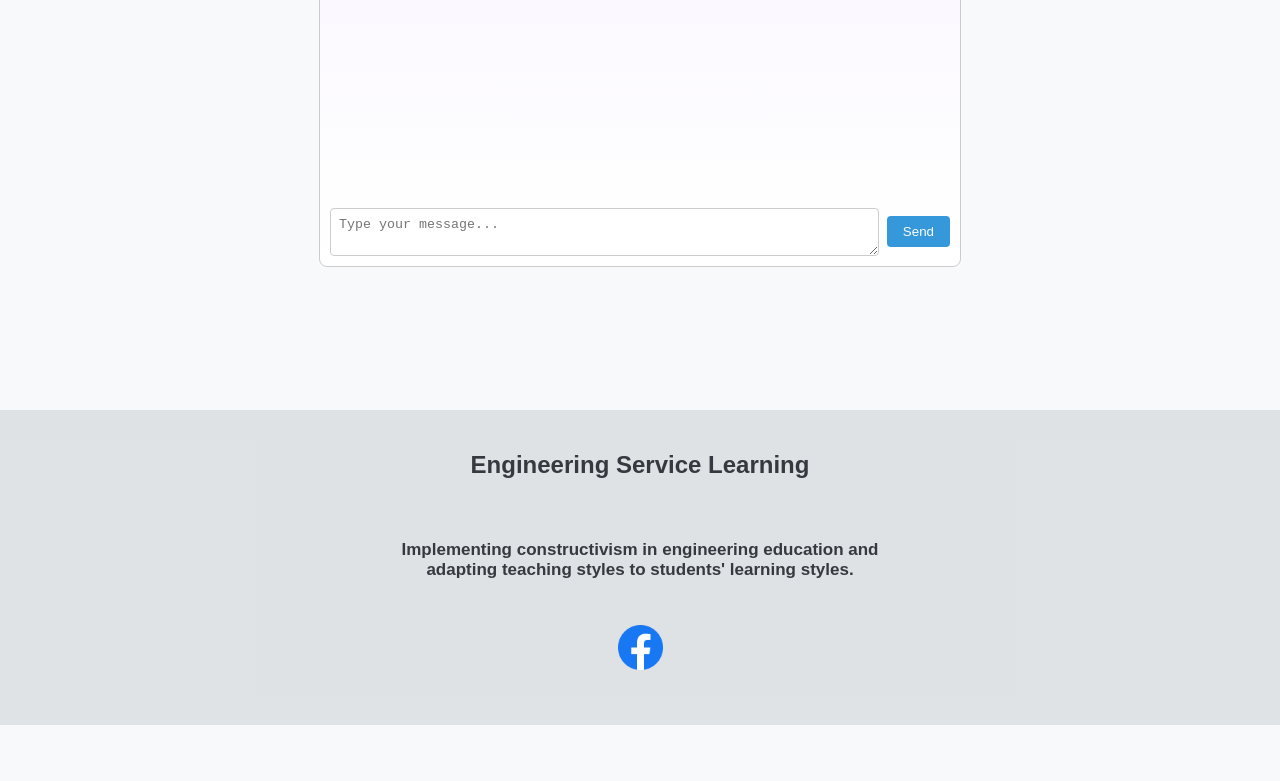
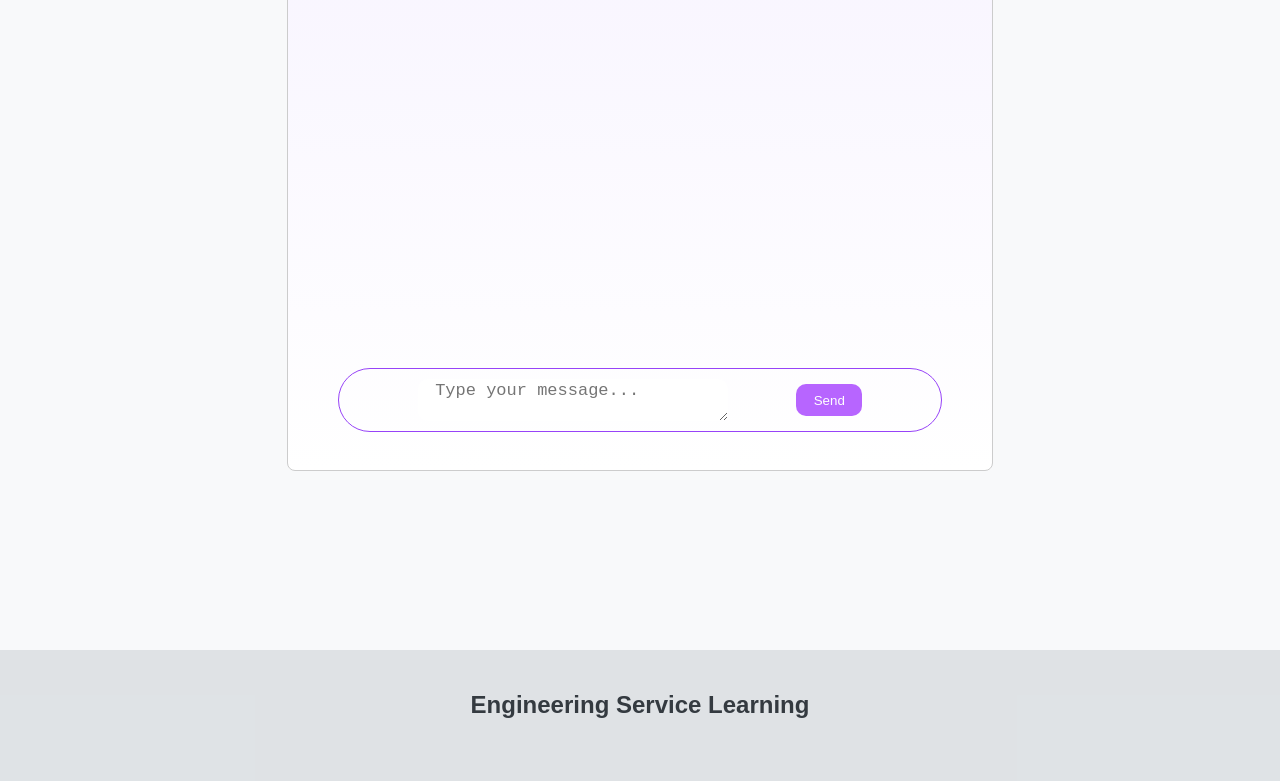
Before and after one commit to JalalBe66/Smart-Context, a React (Create React App) app: page /Service1 in a window 1280 px wide. Shown: the part 576-1357 px from the top of the page. Before the commit the page ends 1301 px from the top, so only its background shows below. Built offline with nearby package versions, Linux system fonts and the light colour scheme.

Commit message:
last design service1

```diff
--- a/src/Service1.js
+++ b/src/Service1.js
@@ -6,8 +6,19 @@ import "./styleCSS/service1.css";
 export default function Service1() {
   const [messages, setMessages] = useState([]);
   const [userInput, setUserInput] = useState('');
+    let changeColorInp=()=>{
+    let divB=document.getElementById("full-inp")
+    divB.style.border="solid 1px var(--violet)"
+    divB.style.boxShadow="1px 1px 5px var(--violet)"
+    divB.style.transition="0.6s"
 
+  }
+  let resetColor=()=>{
+    let divB=document.getElementById("full-inp")
+    divB.style.boxShadow="none"
+  }
   const sendMessage = () => {
+    if (userInput.trim() !== '') {
       let chatDiv = document.getElementsByClassName("chat-messages")[0];
       let input = document.getElementById("input-v");
       let divReq = document.createElement("div");
@@ -20,7 +31,6 @@ export default function Service1() {
       divReqP.append(divP);
       divReq.append(divReqP);
       chatDiv.appendChild(divReq);
-    if (userInput.trim() !== '') {
       setMessages([...messages, { text: userInput, sender: 'user' }]);
       // Simulate AI response (replace this with your actual API call to ChatGPT)
       setMessages([...messages, { text: 'AI response', sender: 'ai' }]);
@@ -44,13 +54,18 @@ export default function Service1() {
           ))}
         </div>
         <div className="chat-input">
+          <div id='full-inp'>
+
           <textarea
             type="text"
+            onBlur={resetColor}
+            onFocus={changeColorInp}
             id='input-v'
             placeholder="Type your message..."
             onChange={(e) => setUserInput(e.target.value)}
           />
-          <button onClick={sendMessage}>Send</button>
+          <button id='btn-serv1' onClick={sendMessage}>Send</button>
+          </div>
         </div>
       </div>
     </div>
--- a/src/styleCSS/service1.css
+++ b/src/styleCSS/service1.css
@@ -10,11 +10,11 @@ body {
     display: flex;
     justify-content: center;
     align-items: center;
-    height: 120vh;
+    height: 150vh;
 }
 
 .chat {
-    width: 50%;
+    width: 55%;
     height: 70%; /* Hauteur fixe pour éviter le redimensionnement */
     border: 1px solid #ccc;
     border-radius: 8px;
@@ -45,14 +45,28 @@ body {
     display: flex;
     align-items: center;
     padding: 10px;
+    justify-content: center;
 }
-
-textarea {
-    flex: 1;
-    padding: 8px;
-    border: 1px solid #ccc;
-    border-radius: 4px;
-    margin-right: 8px;
+#full-inp{
+    display: flex;
+    align-items: center;
+    padding: 10px;
+    justify-content: space-evenly;
+    border: solid 1px var(--violet);
+    width: 85%;
+    border-radius:50px ;
+    margin: 4%;
+}
+#input-v{
+    border: none;
+    width: 50%;
+    border-radius: 10px;
+    font-size: 17px;
+    padding-left: 3%;
+    transition: all 2s;
+}
+#input-v:focus{
+    outline: none;
 }
 
 button {
@@ -90,3 +104,12 @@ button {
     color: white;
     border-radius: 40px;
 }
+#btn-serv1{
+    padding: 1.5%;
+    padding-inline: 3%;
+    border-radius: 10px;
+    display: flex;
+    justify-content: center;
+    align-items: center;
+    background-color: #b765ff;
+}
```
Lines whose indentation alone changed are shown as unchanged.
